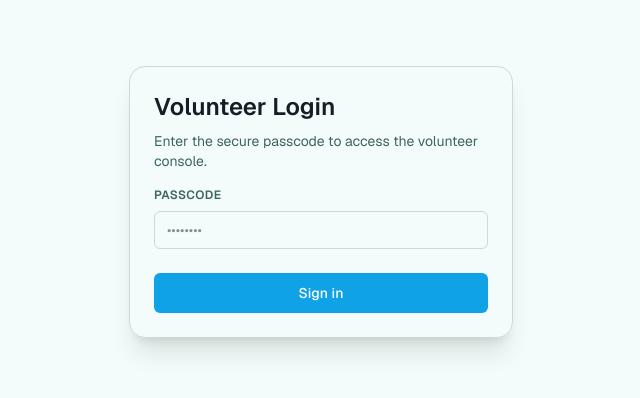
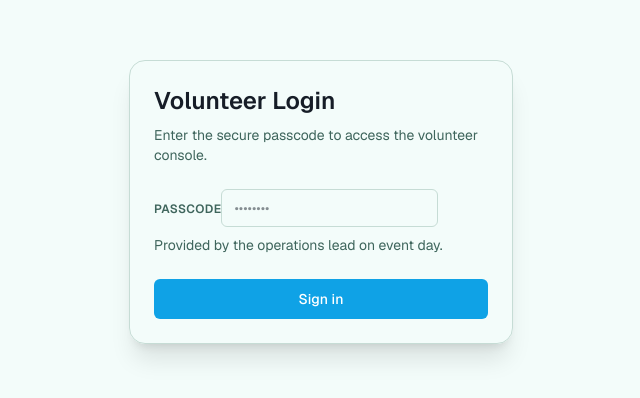
Before and after one commit to zildjianvitoo/bloodsync, a Next.js app: page /volunteer/login in a window 1280 px wide. Shown: the part 198-596 px from the top of the page, without its empty margins (319-959 px from the left). Built offline with nearby package versions, Linux system fonts and the light colour scheme; no server answers.

Commit message:
refactor: adopt shadcn forms with react hook form

```diff
--- a/components/auth/login-form.tsx
+++ b/components/auth/login-form.tsx
@@ -1,9 +1,28 @@
 "use client";
 
-import { useState, useTransition } from "react";
+import { useTransition, useState } from "react";
 import { useRouter } from "next/navigation";
+import { useForm } from "react-hook-form";
+import { zodResolver } from "@hookform/resolvers/zod";
+import { z } from "zod";
+
 import { Button } from "@/components/ui/button";
+import {
+  Form,
+  FormControl,
+  FormDescription,
+  FormField,
+  FormItem,
+  FormLabel,
+  FormMessage,
+} from "@/components/ui/form";
 import { cn } from "@/lib/utils";
+
+const loginSchema = z.object({
+  passcode: z.string().min(4, "Passcode must be at least 4 characters"),
+});
+
+type LoginValues = z.infer<typeof loginSchema>;
 
 export function LoginForm({
   role,
@@ -13,25 +32,28 @@
   className?: string;
 }) {
   const router = useRouter();
-  const [passcode, setPasscode] = useState("");
-  const [error, setError] = useState<string | null>(null);
   const [pending, startTransition] = useTransition();
+  const [serverError, setServerError] = useState<string | null>(null);
 
-  async function onSubmit(event: React.FormEvent<HTMLFormElement>) {
-    event.preventDefault();
-    setError(null);
+  const form = useForm<LoginValues>({
+    resolver: zodResolver(loginSchema),
+    defaultValues: { passcode: "" },
+  });
+
+  function handleSubmit(values: LoginValues) {
+    setServerError(null);
     startTransition(async () => {
       const response = await fetch("/api/auth/login", {
         method: "POST",
         headers: {
           "Content-Type": "application/json",
         },
-        body: JSON.stringify({ role, passcode }),
+        body: JSON.stringify({ role, passcode: values.passcode }),
       });
 
       if (!response.ok) {
         const data = await response.json().catch(() => ({ error: "Login failed" }));
-        setError(data.error ?? "Login failed");
+        setServerError(data.error ?? "Login failed");
         return;
       }
 
@@ -41,9 +63,13 @@
   }
 
   return (
+    <Form {...form}>
       <form
-      onSubmit={onSubmit}
-      className={cn("flex w-full max-w-sm flex-col gap-4 rounded-2xl border border-border/70 bg-card/90 p-6 shadow-xl", className)}
+        onSubmit={form.handleSubmit(handleSubmit)}
+        className={cn(
+          "flex w-full max-w-sm flex-col gap-6 rounded-2xl border border-border/70 bg-card/90 p-6 shadow-xl",
+          className
+        )}
       >
         <div className="space-y-2">
           <h1 className="text-2xl font-semibold">
@@ -53,24 +79,36 @@
             Enter the secure passcode to access the {role} console.
           </p>
         </div>
-      <div className="flex flex-col gap-2">
-        <label htmlFor="passcode" className="text-xs font-semibold uppercase tracking-wide text-muted-foreground">
+
+        <FormField
+          control={form.control}
+          name="passcode"
+          render={({ field }) => (
+            <FormItem>
+              <FormLabel className="text-xs font-semibold uppercase tracking-wide text-muted-foreground">
                 Passcode
-        </label>
+              </FormLabel>
+              <FormControl>
                 <input
-          id="passcode"
                   type="password"
-          value={passcode}
-          onChange={(event) => setPasscode(event.target.value)}
                   className="rounded-md border border-input bg-background px-3 py-2 text-sm outline-none focus-visible:border-primary focus-visible:ring-2 focus-visible:ring-primary/40"
                   placeholder="••••••••"
-          required
+                  autoComplete="current-password"
+                  {...field}
                 />
-      </div>
-      {error ? <p className="text-sm text-destructive">{error}</p> : null}
-      <Button type="submit" disabled={pending} className="mt-2">
+              </FormControl>
+              <FormDescription>Provided by the operations lead on event day.</FormDescription>
+              <FormMessage />
+            </FormItem>
+          )}
+        />
+
+        {serverError ? <p className="text-sm text-destructive">{serverError}</p> : null}
+
+        <Button type="submit" disabled={pending} className="w-full">
           {pending ? "Signing in…" : "Sign in"}
         </Button>
       </form>
+    </Form>
   );
 }
--- /dev/null
+++ b/components/ui/form.tsx
@@ -0,0 +1,148 @@
+import * as React from "react";
+import * as LabelPrimitive from "@radix-ui/react-label";
+import { Slot } from "@radix-ui/react-slot";
+import {
+  Controller,
+  FormProvider,
+  useFormContext,
+  type ControllerProps,
+  type FieldPath,
+  type FieldValues,
+} from "react-hook-form";
+
+import { cn } from "@/lib/utils";
+
+const Form = FormProvider;
+
+const FormFieldContext = React.createContext<{ name: string } | undefined>(
+  undefined
+);
+
+const FormField = <TFieldValues extends FieldValues, TName extends FieldPath<TFieldValues>>({
+  ...props
+}: ControllerProps<TFieldValues, TName>) => {
+  return (
+    <FormFieldContext.Provider value={{ name: props.name }}>
+      <Controller {...props} />
+    </FormFieldContext.Provider>
+  );
+};
+
+const useFormField = () => {
+  const fieldContext = React.useContext(FormFieldContext);
+  const itemContext = React.useContext(FormItemContext);
+  const { getFieldState, formState } = useFormContext();
+
+  const fieldState = fieldContext
+    ? getFieldState(fieldContext.name, formState)
+    : undefined;
+
+  if (!fieldContext) {
+    throw new Error("useFormField should be used within <FormField>");
+  }
+
+  const { id } = itemContext ?? {};
+
+  return {
+    id,
+    name: fieldContext.name,
+    formItemId: id,
+    formDescriptionId: id ? `${id}-description` : undefined,
+    formMessageId: id ? `${id}-message` : undefined,
+    ...fieldState,
+  };
+};
+
+const FormItemContext = React.createContext<{ id: string } | undefined>(
+  undefined
+);
+
+const FormItem = React.forwardRef<HTMLDivElement, React.HTMLAttributes<HTMLDivElement>>(
+  ({ className, ...props }, ref) => {
+    const id = React.useId();
+
+    return (
+      <FormItemContext.Provider value={{ id }}>
+        <div ref={ref} className={cn("space-y-2", className)} {...props} />
+      </FormItemContext.Provider>
+    );
+  }
+);
+FormItem.displayName = "FormItem";
+
+const FormLabel = React.forwardRef<
+  React.ElementRef<typeof LabelPrimitive.Root>,
+  React.ComponentPropsWithoutRef<typeof LabelPrimitive.Root>
+>(({ className, ...props }, ref) => {
+  const { error, formItemId } = useFormField();
+
+  return (
+    <LabelPrimitive.Root
+      ref={ref}
+      className={cn(error && "text-destructive", className)}
+      htmlFor={formItemId}
+      {...props}
+    />
+  );
+});
+FormLabel.displayName = "FormLabel";
+
+const FormControl = React.forwardRef<
+  React.ElementRef<typeof Slot>,
+  React.ComponentPropsWithoutRef<typeof Slot>
+>(({ ...props }, ref) => {
+  const { formItemId, formDescriptionId, formMessageId } = useFormField();
+
+  return (
+    <Slot
+      ref={ref}
+      id={formItemId}
+      aria-describedby={cn(formDescriptionId, formMessageId)}
+      aria-invalid={!!formMessageId}
+      {...props}
+    />
+  );
+});
+FormControl.displayName = "FormControl";
+
+const FormDescription = React.forwardRef<
+  HTMLParagraphElement,
+  React.HTMLAttributes<HTMLParagraphElement>
+>(({ className, ...props }, ref) => {
+  const { formDescriptionId } = useFormField();
+
+  return (
+    <p
+      ref={ref}
+      id={formDescriptionId}
+      className={cn("text-sm text-muted-foreground", className)}
+      {...props}
+    />
+  );
+});
+FormDescription.displayName = "FormDescription";
+
+const FormMessage = React.forwardRef<HTMLParagraphElement, React.HTMLAttributes<HTMLParagraphElement>>(
+  ({ className, children, ...props }, ref) => {
+    const { formMessageId, error } = useFormField();
+    const body = error ? String(error.message ?? children) : children;
+
+    if (!body) {
+      return null;
+    }
+
+    return (
+      <p
+        ref={ref}
+        id={formMessageId}
+        className={cn("text-sm font-medium text-destructive", className)}
+        {...props}
+      >
+        {body}
+      </p>
+    );
+  }
+);
+FormMessage.displayName = "FormMessage";
+
+export { useFormField, Form, FormItem, FormLabel, FormControl, FormDescription, FormMessage, FormField };
--- a/package.json
+++ b/package.json
@@ -12,6 +12,7 @@
     "db:migrate": "prisma migrate deploy"
   },
   "dependencies": {
+    "@hookform/resolvers": "^5.2.2",
     "@prisma/client": "5.22.0",
     "@radix-ui/react-slot": "^1.2.3",
     "class-variance-authority": "^0.7.1",
@@ -21,9 +22,11 @@
     "postcss": "^8.5.6",
     "react": "19.1.0",
     "react-dom": "19.1.0",
+    "react-hook-form": "^7.63.0",
     "socket.io": "^4.8.1",
     "socket.io-client": "^4.8.1",
-    "tailwind-merge": "^3.3.1"
+    "tailwind-merge": "^3.3.1",
+    "zod": "^4.1.11"
   },
   "devDependencies": {
     "@tailwindcss/postcss": "^4.1.13",
```
Also changed, not shown: 2 other files (tests, documents, lock files or other folders). Lines whose indentation alone changed are shown as unchanged.
